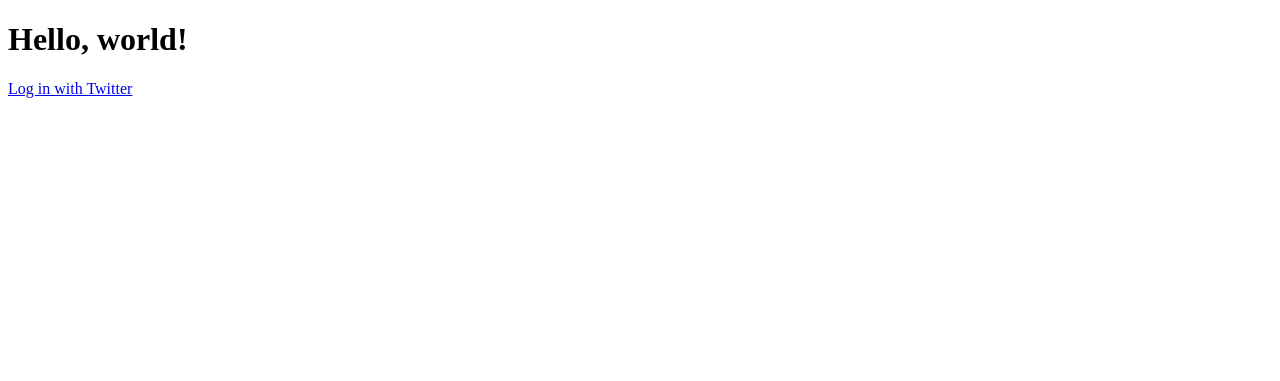
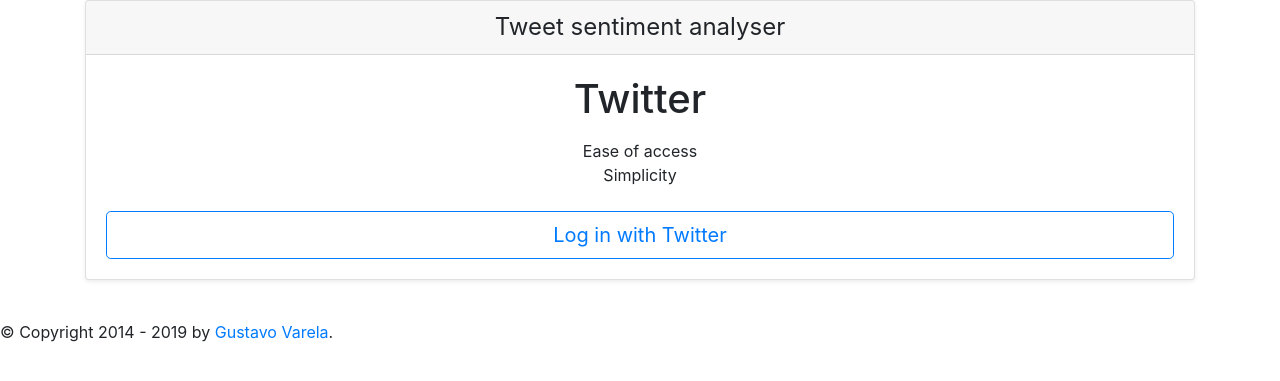
Before and after one commit to aquaerius/complete-python-postgreSQL, a Flask app: page / in a window 1280 px wide. Shown: the top 381 px of the page. Run offline with Flask 2, Linux system fonts and the light colour scheme; some libraries are stand-ins or nearby versions.

Commit message:
Update App for login with twitter oauth use Jinja to clean up templates

```diff
--- a/section10_python_web-APIs/app.py
+++ b/section10_python_web-APIs/app.py
@@ -19,7 +19,7 @@ def load_user():
 
 @app.route('/')
 def homepage():
-    return render_template('home.html')
+    return render_template('home.html', title='Home')
 
 
 @app.route('/login/twitter')
@@ -58,22 +58,30 @@ def twitter_auth():
 
 @app.route('/profile')
 def profile():
-    return render_template('profile.html', user=g.user)
+    return render_template('profile.html', user=g.user, title='User profile')
 
 
 @app.route('/search')
 def search():
+    # Get query from user form
     query = request.args.get('q')
+    # Get tweets using User method
     tweets = g.user.twitter_request('https://api.twitter.com/1.1/search/tweets.json?q={}'.format(query))
-
+    # Initialize dict with tweet texts and a default label
     tweet_texts = [{'tweet': tweet['text'], 'label': 'neutral'} for tweet in tweets['statuses']]
-
+    # Perform sentiment analysis on each tweet text
     for tweet in tweet_texts:
+        # Make API request
         r = requests.post('http://text-processing.com/api/sentiment/', data={'text': tweet['tweet']})
+        # Put response in json object
         json_response = r.json()
+        # Get label from response
         label = json_response['label']
+        # Update tweet sentiment label
         tweet['label'] = label
 
-    return render_template('search.html', content=tweet_texts)
+    # Pass tweet_texts obj as content and render template
+    return render_template('search.html', content=tweet_texts, title='Search results')
+
 
 app.run(port=4995, debug=True)
--- a/section10_python_web-APIs/static/css/style.css
+++ b/section10_python_web-APIs/static/css/style.css
@@ -1,3 +1,3 @@
 #tweets {
-    margin-top: 1rem;
+    margin-top: 2rem;
 }
--- /dev/null
+++ b/section10_python_web-APIs/templates/base.html
@@ -0,0 +1,19 @@
+<!DOCTYPE html>
+<html lang="en">
+<head>
+    {% block head %}
+    <meta charset="UTF-8">
+    <link rel="stylesheet" href="https://maxcdn.bootstrapcdn.com/bootstrap/4.0.0-alpha.2/css/bootstrap.min.css" integrity="sha384-y3tfxAZXuh4HwSYylfB+J125MxIs6mR5FOHamPBG064zB+AFeWH94NdvaCBm8qnd" crossorigin="anonymous">
+    <link rel="stylesheet" href="{{ url_for('static', filename='css/style.css') }}">
+    <title>{% block title %}{% endblock %} - My  Webpage</title>
+    {% endblock %}
+</head>
+<body>
+<div id="content">{% block content %}{% endblock %}</div>
+<div id="footer">
+    {% block footer %}
+    &copy; Copyright 2014 - 2019 by <a href="http://aquaerius.life/">Gustavo Varela</a>.
+    {% endblock %}
+</div>
+</body>
+</html>
--- a/section10_python_web-APIs/templates/home.html
+++ b/section10_python_web-APIs/templates/home.html
@@ -1,10 +1,21 @@
-<!DOCTYPE html>
-<html>
-<head>
-</head>
-
-<body>
-    <h1>Hello, world!</h1>
-<a href="{{ url_for('twitter_login') }}">Log in with Twitter</a>
-</body>
-</html>
+{% extends "base.html" %}
+{% block title %}{{ title }}{% endblock %}
+{% block content %}
+    <div class="container">
+        <div class="card-deck mb-3 text-center">
+            <div class="card mb-4 shadow-sm">
+                <div class="card-header">
+                    <h4 class="my-0 font-weight-normal">Tweet sentiment analyser</h4>
+                </div>
+                <div class="card-body">
+                    <h1 class="card-title pricing-card-title">Twitter</h1>
+                    <ul class="list-unstyled mt-3 mb-4">
+                        <li>Ease of access</li>
+                        <li>Simplicity</li>
+                    </ul>
+                    <a class="btn btn-lg btn-block btn-outline-primary" href="{{ url_for('twitter_login') }}">Log in with Twitter</a>
+                </div>
+            </div>
+        </div>
+    </div>
+{% endblock %}
```
Also changed, not shown: section10_python_web-APIs/templates/profile.html (+5 -12 lines), section10_python_web-APIs/templates/search.html (+7 -16 lines).
